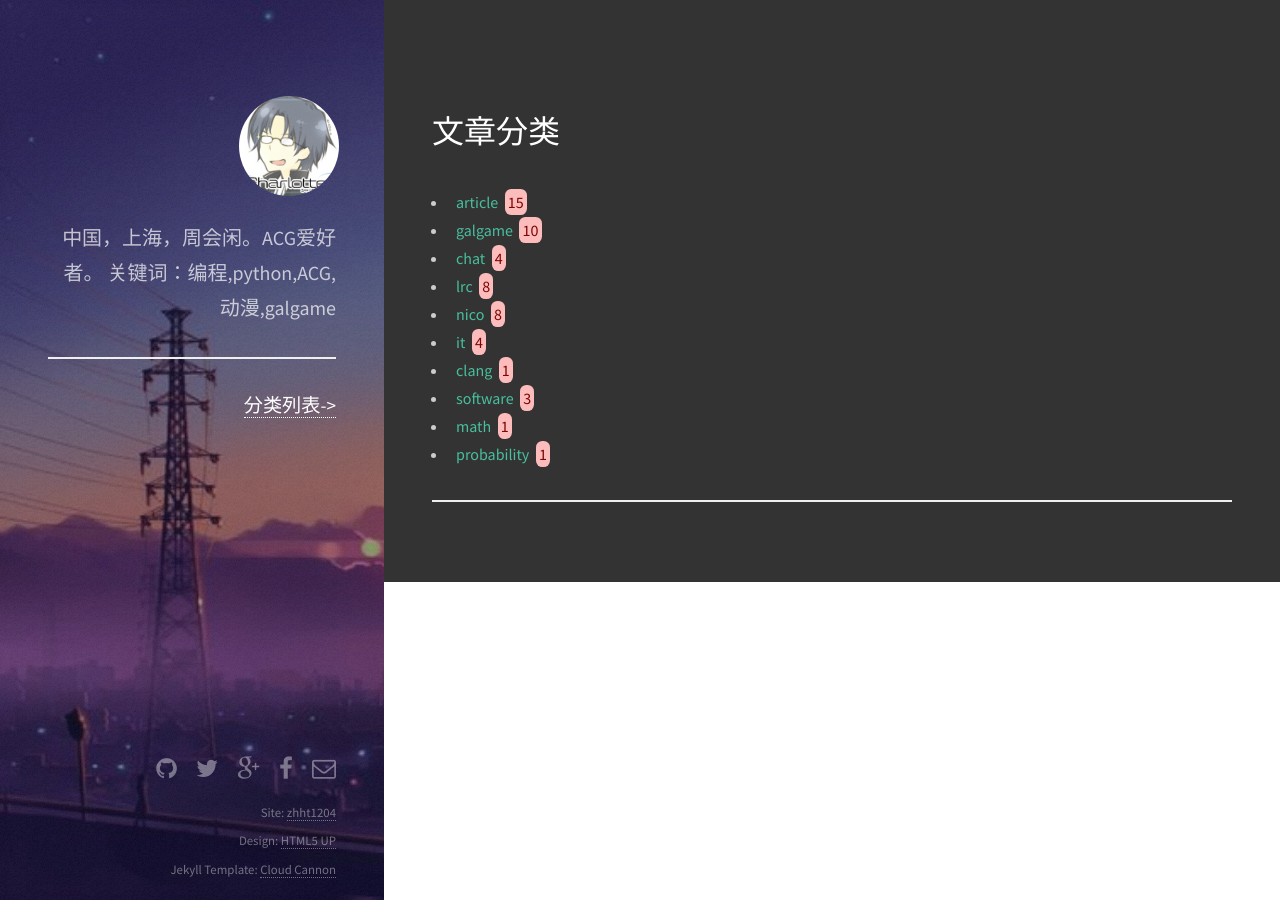
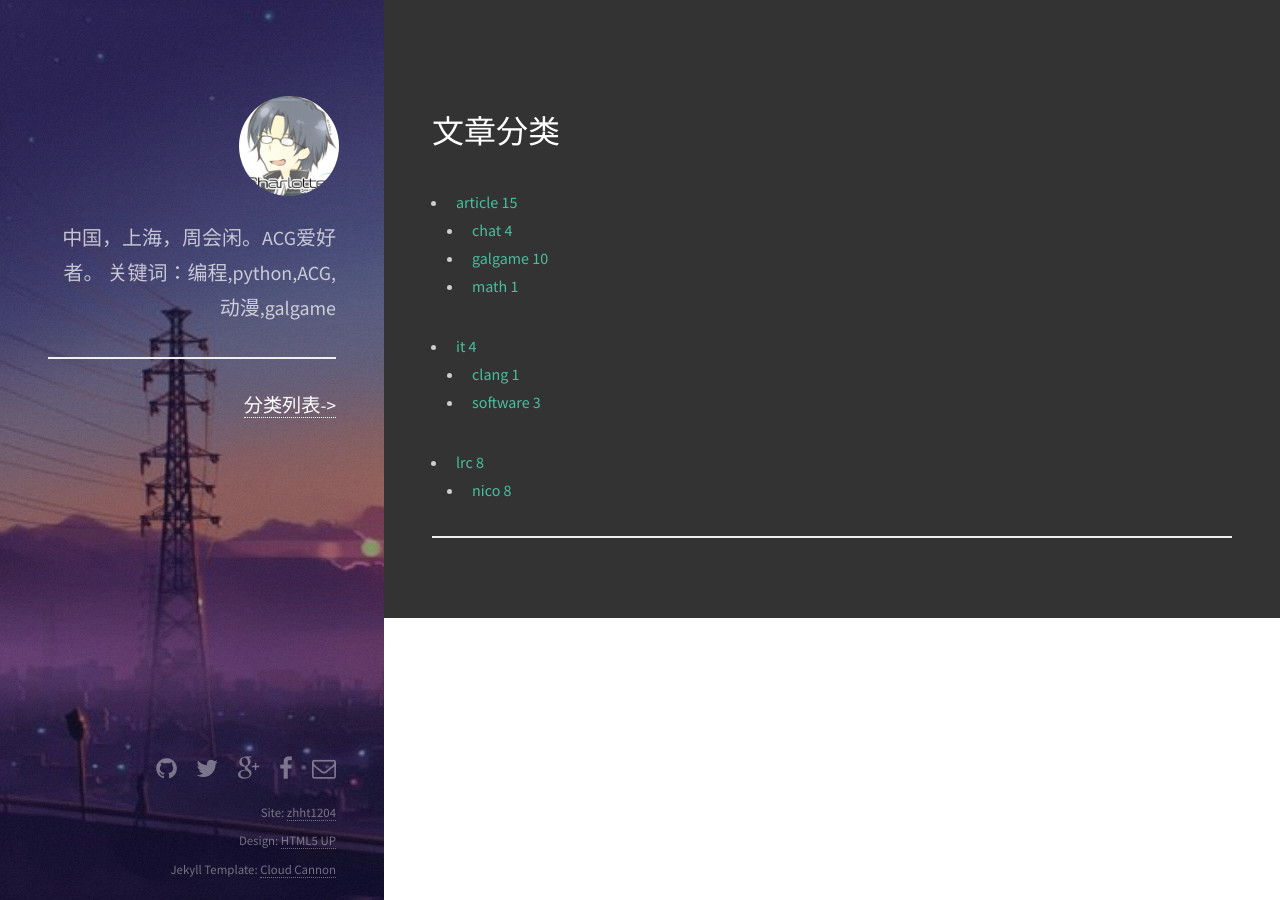
Before and after one commit to zhht1204/zhht1204, a Jekyll site: the page built from categories.html, in a window 1280 px wide. Built offline with Jekyll 4.4.1, drawn with Linux system fonts in a browser that asks for light colours; some of the changed lines change nothing that is shown.

Commit message:
update github use categories page

```diff
--- a/_layouts/categories.html
+++ b/_layouts/categories.html
@@ -3,46 +3,34 @@ layout: post
 ---
 
 <h1>文章分类</h1>
-<ul id="categories">
-	{% for category in site.categories %}
-	<li id="{{ category | first }}">
-		<a href="{{ site.baseurl }}/{{ category | first }}/" title="view all posts" class="categories-name">
-			{{ category | first }} <code>{{ category | last | size }}</code>
-		</a>
-	</li>
+{% assign category_list = site.categories | sort %}
+<!-- level 0 -->
+<ul>
+	{% for category0 in category_list %} <!-- change level here -->
+	{% assign printed0 = false %} <!-- change level here -->
+	{% for post in site.posts %}
+	{% if post.categories[0] == category0[0] and printed0 == false %} <!-- change level here -->
+	<li><a href="{{ site.baseurl }}/posts?point_category={{ category0 | first }}">
+		{{ category0[0] }} {{category0 | last | size }}
+	 </a></li>
+	{% assign printed0 = true %}
+	<!-- level 1 -->
+	<ul>
+		{% for category1 in category_list %} <!-- change level here -->
+		{% assign printed1 = false %} <!-- change level here -->
+		{% for post in site.posts %}
+		{% if post.categories[0] == category0[0] and post.categories[1] == category1[0] and printed1 == false %}
+		<li><a href="{{ site.baseurl }}/posts?point_category={{ category1 | first }}">
+			{{ category1 | first}} {{ category1 | last | size }}
+		</a></li>
+		{% assign printed1 = true %}
+		{% endif %}
+		{% endfor %}
+		{% endfor %}
+	</ul>
+	<!-- end of level 1 -->
+	{% endif %}
+	{% endfor %}
 	{% endfor %}
 </ul>
-<script>
-	var categories = $('a.categories-name').parent();
-	var categoryName;
-	var subCategoryNames = [];
-	var realCategoriesLink = {};
-	var realCategoriesPaths = {};
-	for(var i=0; i<categories.length; i++) {
-		categoryName = $(categories[i]).find('a').html().trim().split(' ')[0];
-		realCategoriesPaths[categoryName] = '/' + categoryName;
-		subCategoryNames = checkCategory(categoryName);
-		if(subCategoryNames[0] != "false") {
-			realCategoriesLink[categoryName] = subCategoryNames;
-		}
-	}
-	var parentCategoryName, parentCategoryNode;
-	var subCategoryName, subCategoryNode;
-	for(categoryName in realCategoriesLink) {
-		parentCategoryName = categoryName;
-		parentCategoryNode = $('#' + parentCategoryName);
-		parentCategoryNode.append('<ul></ul>');
-		parentCategoryNode = parentCategoryNode.find('ul');
-		for(var i in realCategoriesLink[categoryName]) {
-			subCategoryName = realCategoriesLink[categoryName][i];
-			realCategoriesPaths[subCategoryName] = '/' + parentCategoryName + realCategoriesPaths[subCategoryName];
-			subCategoryNode = $('#' + subCategoryName);
-			parentCategoryNode.append(subCategoryNode);
-			$(subCategoryNode).remove('#categories');
-		}
-	}
-	for(var i=0; i<categories.length; i++) {
-		var realPath = realCategoriesPaths[$(categories[i]).attr('id')];
-		$(categories[i]).find('a').attr('href', realPath);
-	}
-</script>
+<!-- end of level 0 -->
```
